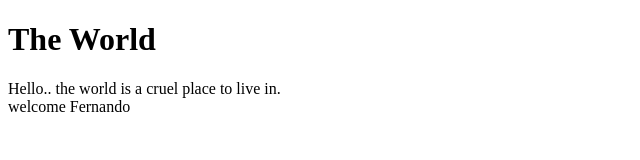
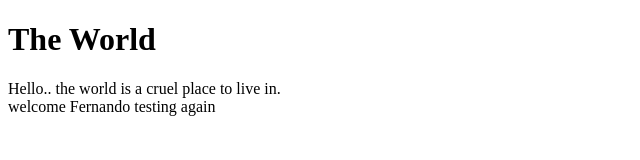
Before and after one commit to Fernando-96/lecture-0, a plain HTML site: page index.html in a window 1280 px wide. Shown: the full height of the page, 0-640 px from the left. Drawn offline with Linux system fonts and the light colour scheme.

Commit message:
body chaged

```diff
--- a/index.html
+++ b/index.html
@@ -9,5 +9,7 @@
     <h1> The World </h1>
     Hello.. the world is a cruel place to live in. <br>
     welcome Fernando
+
+    testing again
 </body>
 </html>
```
